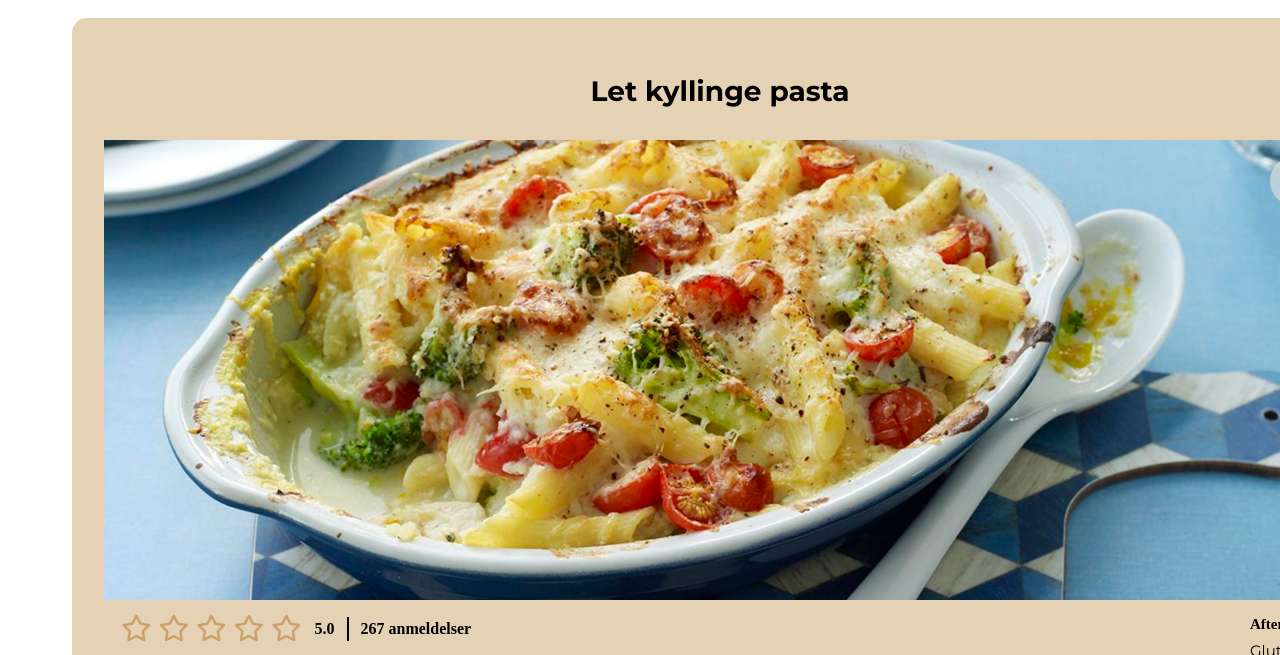
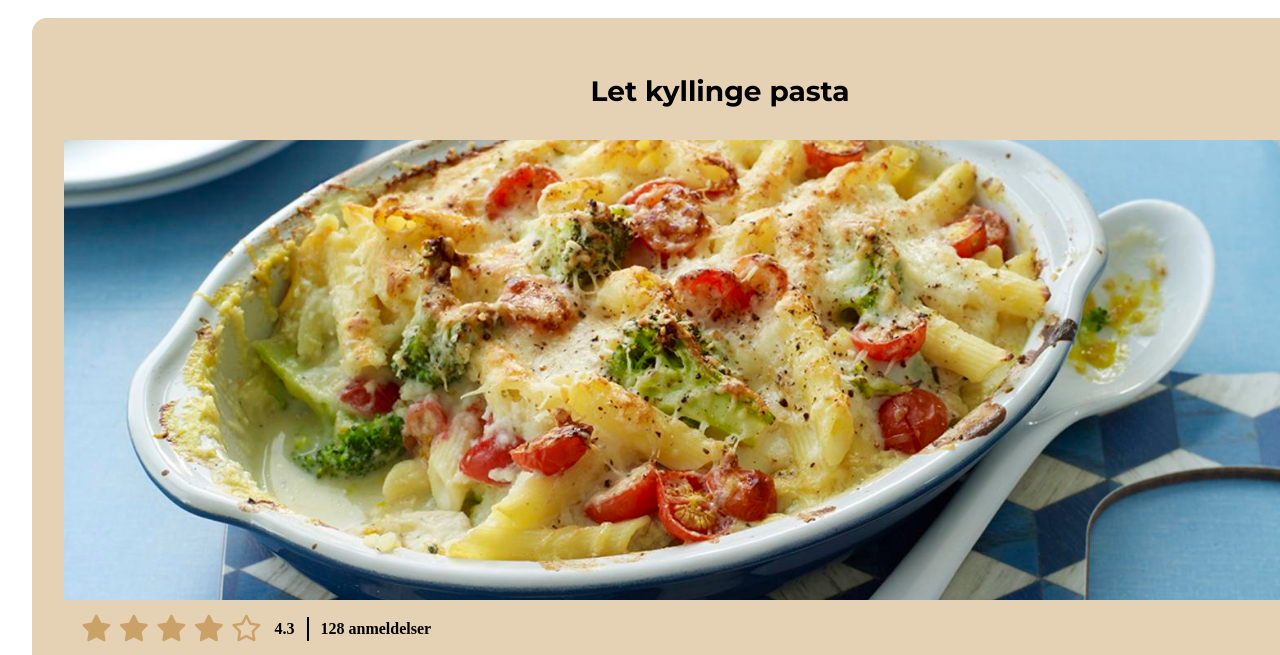
Before and after one commit to SebaHansen98/CuriousCooks, a plain HTML site: page kyllingePasta.html in a window 1280 px wide. Shown: the part 115-770 px from the top of the page. Drawn offline with Linux system fonts and the light colour scheme.

Commit message:
ny ændringer

```diff
--- a/assets/css/style.css
+++ b/assets/css/style.css
@@ -1105,3 +1105,12 @@ img {
     background-color: var(--primaryColor70);
         color: var(--black);
 }
+
+.opskrift-container,
+.opskrift-kommentar{
+    max-width: calc(100% - 64px);
+    box-sizing: border-box;
+    margin-left: auto;
+    margin-right: auto;
+    border-radius: 15px;
+}
--- a/kyllingePasta.html
+++ b/kyllingePasta.html
@@ -67,16 +67,16 @@
         <div class="opskrift-info">
           <div class="opskrift-raiting">
             <div class="opskrift-stjerner">
-              <i class="fa-regular fa-star"></i>
-              <i class="fa-regular fa-star"></i>
-              <i class="fa-regular fa-star"></i>
-              <i class="fa-regular fa-star"></i>
+              <i class="fa fa-star"></i>
+              <i class="fa fa-star"></i>
+              <i class="fa fa-star"></i>
+              <i class="fa fa-star"></i>
               <i class="fa-regular fa-star"></i>
             </div>
 
-            <strong>5.0</strong>
+            <strong>4.3</strong>
             <span class="opskrift-raiting-streg"></span>
-            <strong>267 anmeldelser</strong>
+            <strong>128 anmeldelser</strong>
           </div>
 
           <div class="opskrift-kok-info">
```
